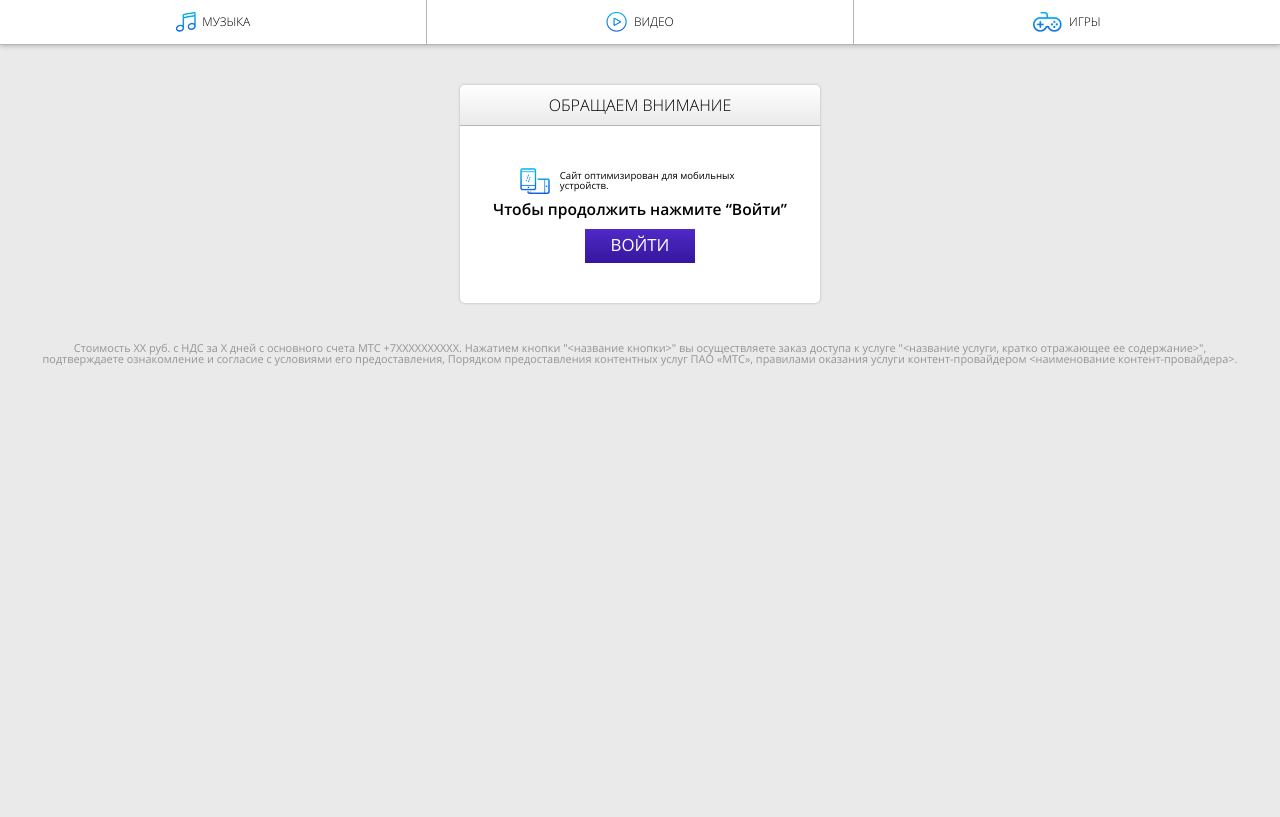
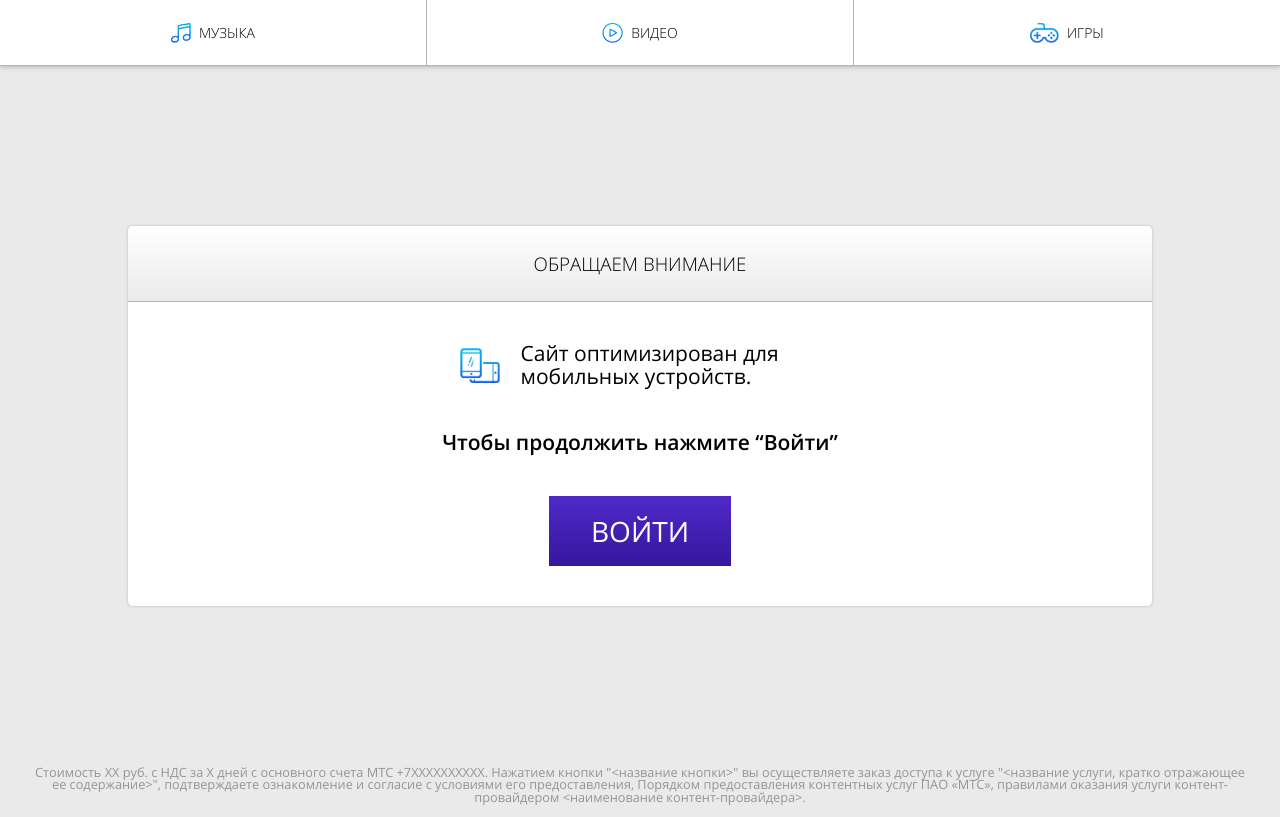
Before and after one commit to YaroslavShapoval/phone-test-layout, a website: page app/index.html in a window 1280 px wide. Drawn offline with nearby package versions, Linux system fonts and the light colour scheme; files that its build step writes are made by us from their sources.

Commit message:
Another resolutons

```diff
--- a/app/styles/_common.scss
+++ b/app/styles/_common.scss
@@ -1,6 +1,10 @@
 html {
   font-size: 12px;
   font-family: "Open Sans", sans-serif;
+
+  @include tablet {
+    font-size: 14px;
+  }
 }
 
 body {
--- a/app/styles/_footer.scss
+++ b/app/styles/_footer.scss
@@ -2,7 +2,11 @@
   margin-bottom: 1em;
   padding: 0 2.5%;
 
-  font-size: .91rem;
+  font-size: .75rem;
   color: $gray;
   text-align: center;
+
+  @include phone-vertical {
+    font-size: .91rem;
+  }
 }
--- a/app/styles/_message.scss
+++ b/app/styles/_message.scss
@@ -1,6 +1,20 @@
 .message {
   max-width: 360px;
-  margin: 5vh auto;
+  margin: 7vh auto;
+
+  @include phone-vertical {
+    max-width: 300px;
+    margin: 8vh auto;
+  }
+
+  @include iphone-vertical {
+    margin: 15vh auto;
+  }
+
+  @include tablet {
+    max-width: 80%;
+    margin: 20vh auto;
+  }
 
   font-size: 1rem;
   text-align: center;
@@ -16,6 +30,10 @@
     background: linear-gradient(to bottom, $white 0%, $white-dirty 100%);
     border-radius: 5px 5px 0 0;
     border-bottom: 1px solid $gray-light;
+
+    @include tablet {
+      padding: 1.5em;
+    }
   }
 
   &--body {
@@ -23,8 +41,8 @@
   }
 
   &--text {
-    margin: 0 auto .5em;
-    font-size: .8rem;
+    margin: 0 auto 1em;
+    font-size: .9rem;
     line-height: 1.1;
 
     &--with_icon {
@@ -35,6 +53,24 @@
       margin-bottom: .7em;
       font-size: 1.3rem;
       font-weight: 600;
+
+      @include phone-vertical {
+        font-size: 1.7rem;
+      }
+
+      @include tablet {
+        font-size: 2rem;
+      }
+    }
+
+    @include phone-vertical {
+      margin-bottom: 1em;
+      font-size: 1.2rem;
+    }
+
+    @include tablet {
+      margin-bottom: 2em;
+      font-size: 1.5rem;
     }
   }
 
@@ -46,6 +82,11 @@
 
     background: transparent url('../images/phone.png') no-repeat center center;
     background-size: contain;
+
+    @include phone-vertical {
+      width: 40px;
+      height: 40px;
+    }
   }
 
   &--text_inner {
@@ -54,6 +95,10 @@
     padding-left: 1em;
     vertical-align: middle;
     text-align: left;
+
+    @include tablet {
+      max-width: 300px;
+    }
   }
 
   &--button {
@@ -65,5 +110,14 @@
     background: linear-gradient(to bottom, $purple-light 0%, $purple 100%);
     text-transform: uppercase;
     text-decoration: none;
+
+    @include phone-vertical {
+      font-size: 1.7em;
+    }
+
+    @include tablet {
+      font-size: 2em;
+      padding: .75em 1.5em;
+    }
   }
 }
--- a/app/styles/_mixins.scss
+++ b/app/styles/_mixins.scss
@@ -16,3 +16,27 @@
   background: transparent no-repeat center center;
   background-size: contain;
 }
+
+@mixin phone-vertical {
+  @media (min-width: #{$phone-vertical-width}) and (min-height: #{$phone-vertical-height}) {
+    @content;
+  }
+}
+
+@mixin iphone-vertical {
+  @media (min-width: #{$iphone-width}) and (min-height: #{$iphone-height}) {
+    @content;
+  }
+}
+
+@mixin tablet {
+  @media (min-width: #{$tablet-width}) {
+    @content;
+  }
+}
+
+@mixin desktop {
+  @media (min-width: #{$desktop-width}) {
+    @content;
+  }
+}
--- a/app/styles/_topbar.scss
+++ b/app/styles/_topbar.scss
@@ -22,6 +22,10 @@
 
   &:last-child {
     border-right: none;
+  }
+
+  @include tablet {
+    padding: 1.5rem;
   }
 }
 
--- a/app/styles/_variables.scss
+++ b/app/styles/_variables.scss
@@ -1,2 +1,15 @@
 $openSansPath: "../fonts/OpenSans" !default;
 $openSansVersion: "1.1.0" !default;
+
+$phone-horizontal-width: 480px;
+$phone-horizontal-height: 320px;
+
+$phone-vertical-width: 320px;
+$phone-vertical-height: 480px;
+
+$iphone-width: 320px;
+$iphone-height: 568px;
+
+$tablet-width: 768px;
+
+$desktop-width: 1024px;
```
